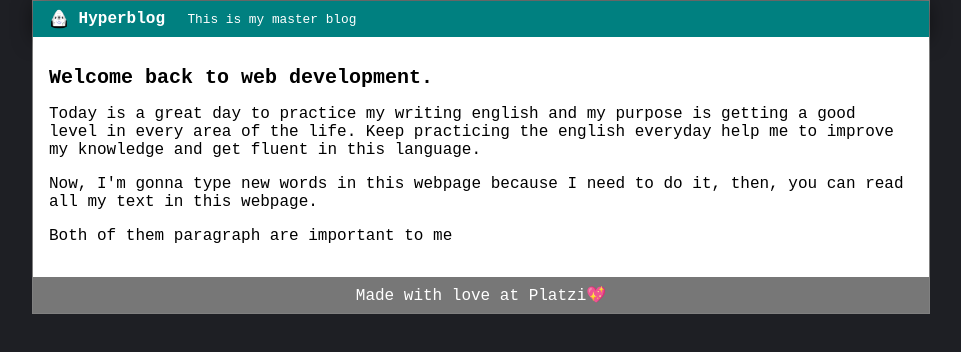
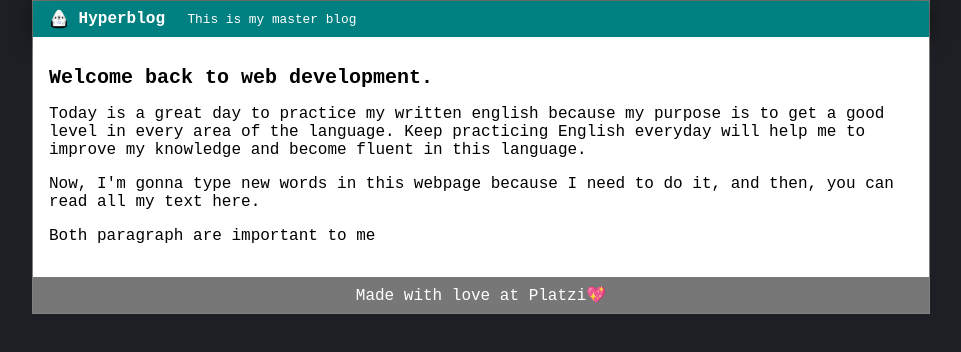
Before and after one commit to ricardojcrux/hyperblog, a plain HTML site: page index.html in a window 1280 px wide. Shown: the whole page, without its empty margins (159-1120 px from the left). Drawn offline with Linux system fonts and the light colour scheme.

Commit message:
text fixed

```diff
--- a/index.html
+++ b/index.html
@@ -16,12 +16,12 @@
                     Welcome back to web development.
                 </h1>
                 <p>
-                    Today is a great day to practice my writing english and my purpose is getting a good level in every area of the life. Keep practicing the english everyday help me to improve my knowledge and get fluent in this language.
+                    Today is a great day to practice my written english because my purpose is to get a good level in every area of the language. Keep practicing English everyday will help me to improve my knowledge and become fluent in this language.
                 </p>
                 <p>
-                    Now, I'm gonna type new words in this webpage because I need to do it, then, you can read all my text in this webpage.
+                    Now, I'm gonna type new words in this webpage because I need to do it, and then, you can read all my text here.
                 </p>
-                <p>Both of them paragraph are important to me</p>
+                <p>Both paragraph are important to me</p>
             </div>
             <div id="footer">
                 Made with love at Platzi💖
```
